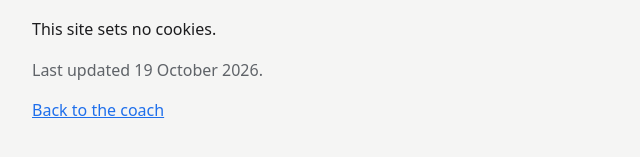
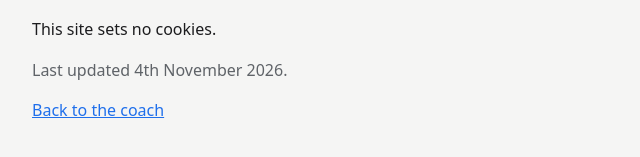
Before and after one commit to albal/coaching, a website built with Vite: page src/web/privacy.html in a window 1280 px wide. Shown: the part 1571-1728 px from the top of the page, 264-904 px from the left. Built offline with nearby package versions, Linux system fonts and the light colour scheme.

Commit message:
Update last updated date in privacy.html

```diff
--- a/src/web/privacy.html
+++ b/src/web/privacy.html
@@ -48,7 +48,7 @@
       <h2>Cookies</h2>
       <p>This site sets no cookies.</p>
 
-      <p class="muted">Last updated 19 October 2026.</p>
+      <p class="muted">Last updated 4th November 2026.</p>
       <p><a href="/">Back to the coach</a></p>
     </main>
     <footer class="site-footer no-print"><span class="commit">%VITE_COMMIT%</span></footer>
```
